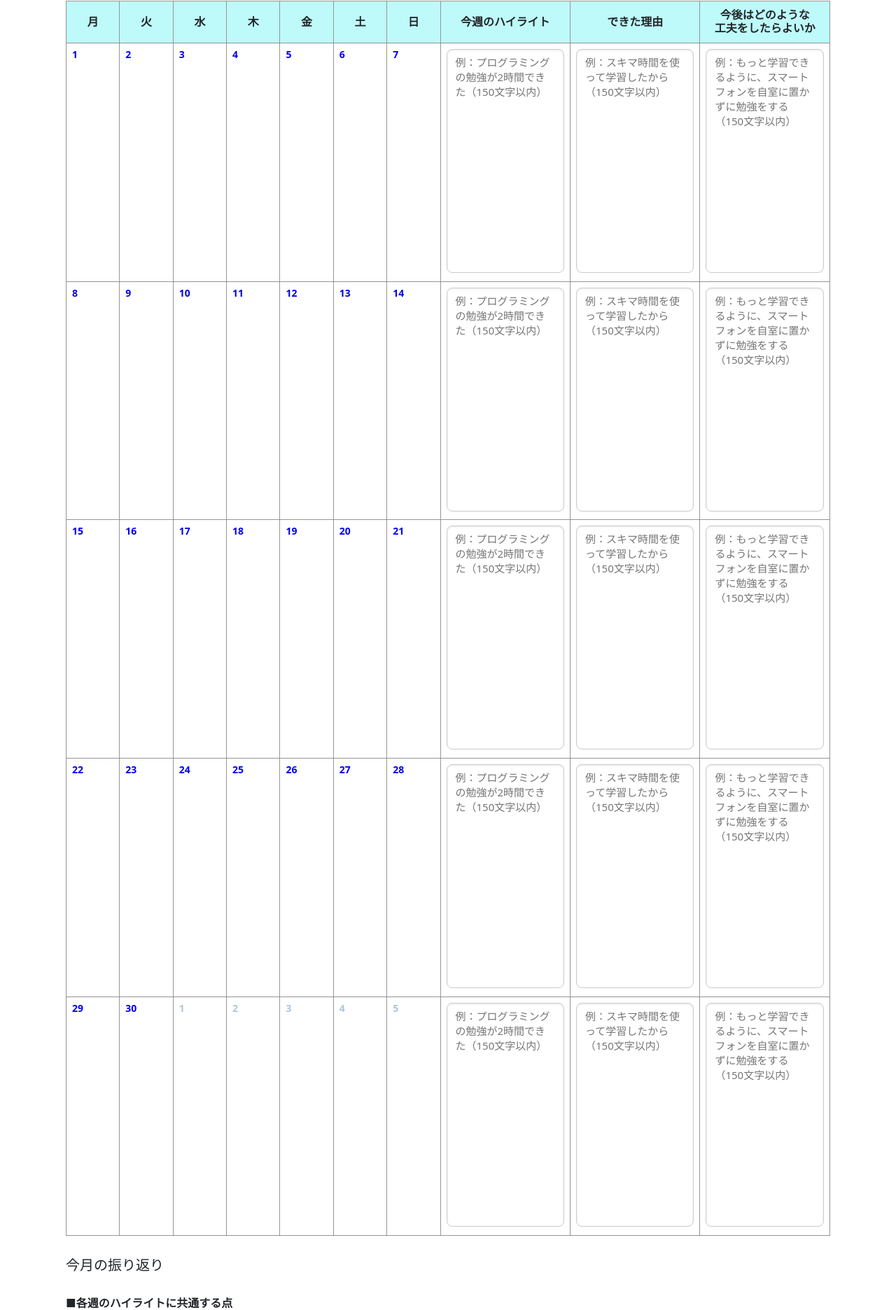
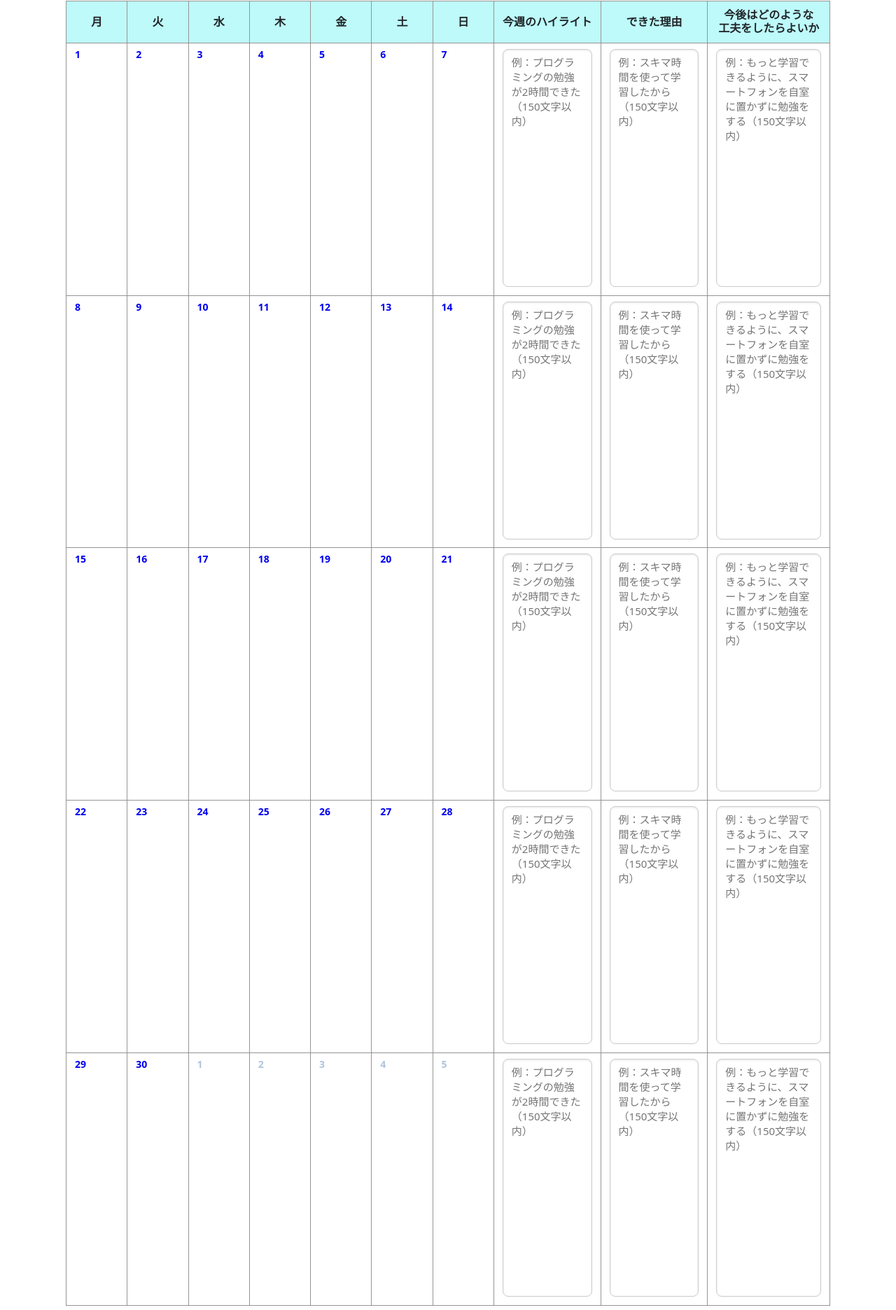
Before and after one commit to haruko-kobayashi1224/application1, a Django app: page /diary_app/edit_reflection/2025/9/ in a window 1280 px wide. Shown: the part 170-2042 px from the top of the page at 70% size. Run offline with Django 5.2, Linux system fonts and the light colour scheme; the visitor is signed in with stand-in values (Sample User, id 1); data comes from the database, SQL or seed files in the repository; data that the repository does not hold is empty.

Commit message:
振り返りのフォーム修正

```diff
--- a/diary/templates/edit_reflection.html
+++ b/diary/templates/edit_reflection.html
@@ -52,7 +52,7 @@ colgroup col {
 
 th, td {
   border: 1px solid #8d8c89e9;
-  padding: 8px ;
+  padding: 8px 12px;
   vertical-align: top;
   word-break: break-word;
   white-space: normal;
@@ -148,7 +148,7 @@ textarea {
 }
 
 .table-container textarea {
-  min-height: 320px;
+  min-height: 340px;
   width: 100%;
   padding: 8px 12px;
   font-size: 15px;
@@ -176,10 +176,10 @@ textarea {
     <h5>1週間ごとの振り返り</h5>
      <table>
        <colgroup>
-        <col span="7" style="width: 7%;">
-        <col style="width: 17%;">
-        <col style="width: 17%;">
-        <col style="width: 17%;">
+        <col span="7" style="width: 8%;">
+        <col style="width: 14%;">
+        <col style="width: 14%;">
+        <col style="width: 16%;">
        </colgroup>
        <thead>
           <tr>
```
